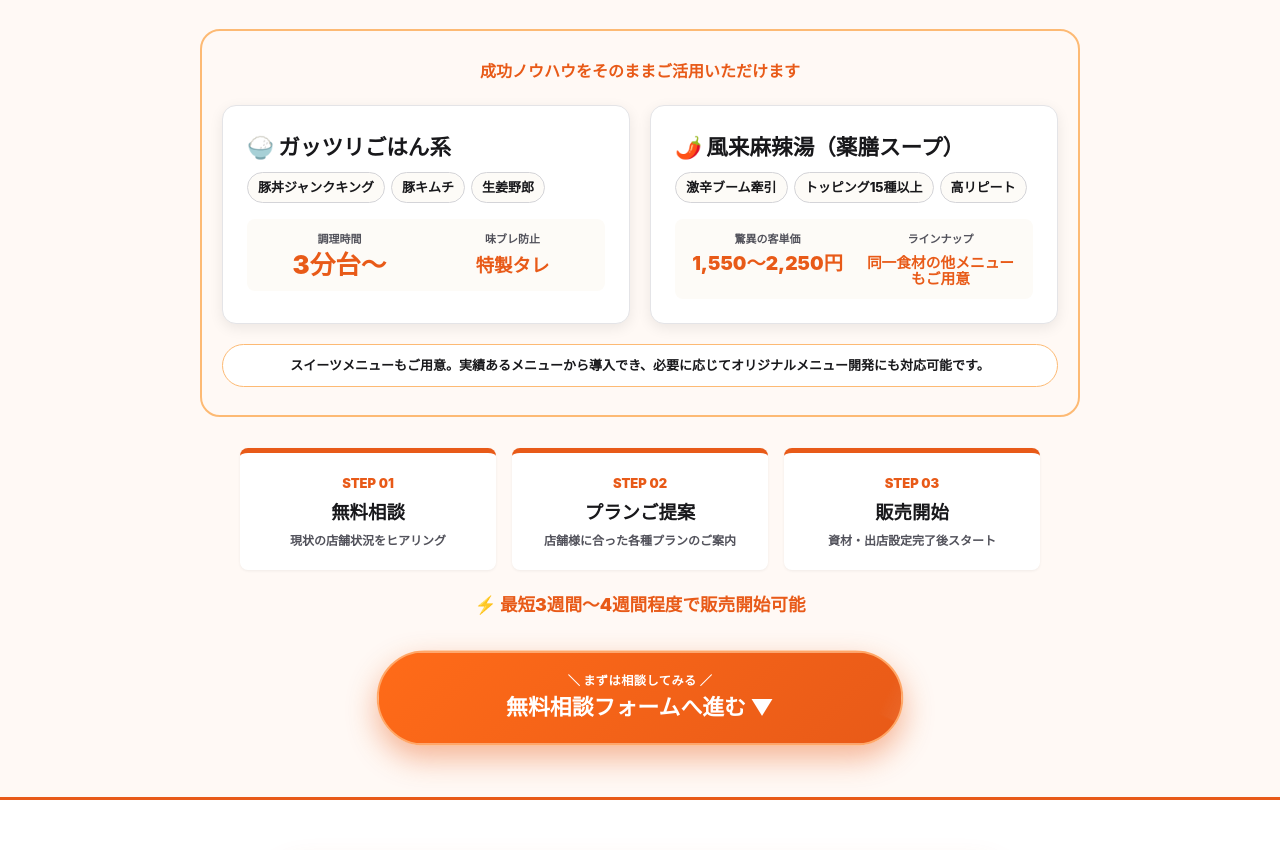
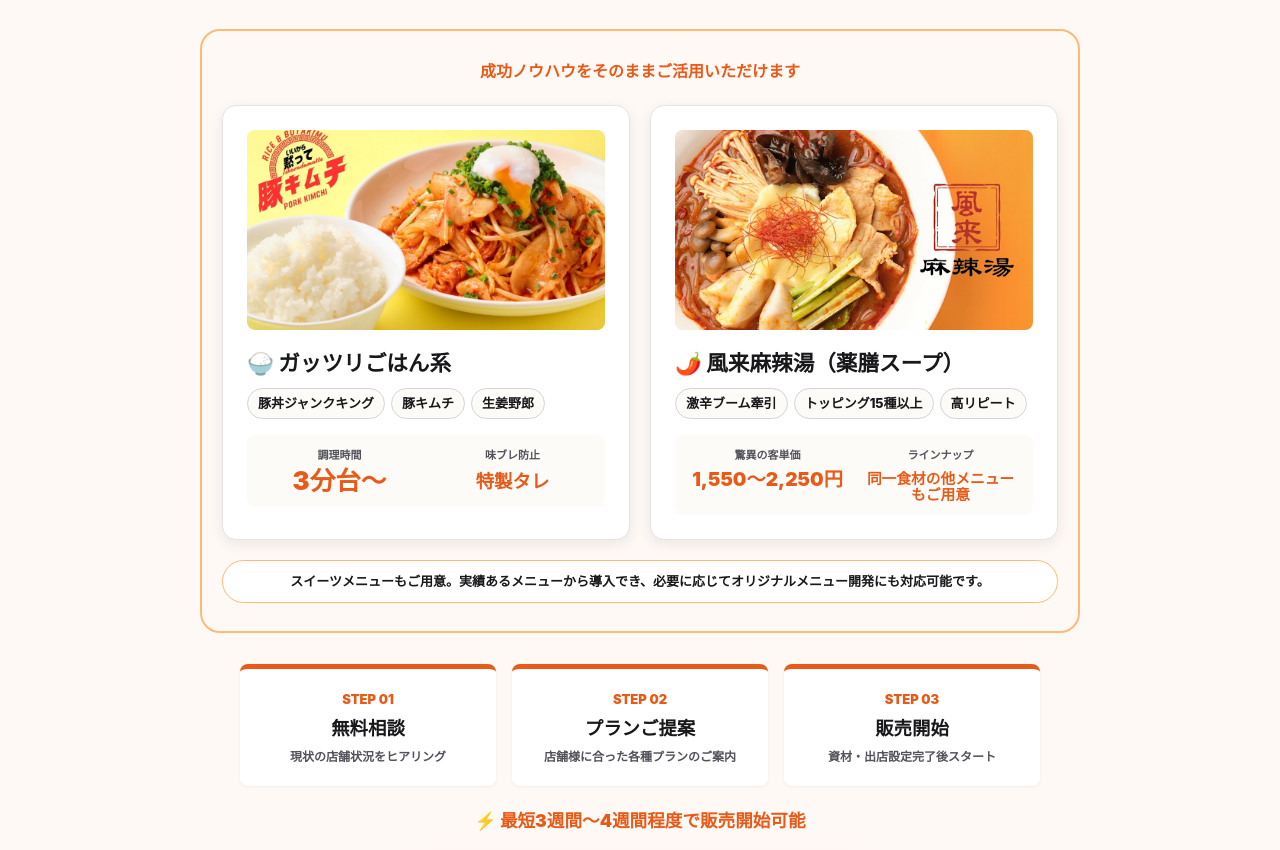
Before and after one commit to tkgsunshine/meshi-drive-lp, a website: page index.html in a window 1280 px wide. Shown: the part 2598-3448 px from the top of the page. Drawn offline with Linux system fonts and the light colour scheme.

Commit message:
Add product menu images to PROVEN BRAND cards

```diff
--- a/css/style.css
+++ b/css/style.css
@@ -783,6 +783,28 @@ button, input, select, textarea {
   padding: 24px;
   box-shadow: var(--shadow-md);
   border: 1px solid var(--border-subtle);
+  overflow: hidden;
+}
+
+.brand-img-wrapper {
+  width: 100%;
+  height: 200px;
+  border-radius: var(--radius-sm);
+  overflow: hidden;
+  margin-bottom: 16px;
+  background-color: var(--bg-subtle);
+}
+
+.brand-img {
+  width: 100%;
+  height: 100%;
+  object-fit: cover;
+  display: block;
+  transition: transform 0.3s ease;
+}
+
+.brand-mini-card:hover .brand-img {
+  transform: scale(1.04);
 }
 
 .brand-mini-card h3 {
--- a/index.html
+++ b/index.html
@@ -190,6 +190,9 @@
         <div class="brand-showcase-grid">
           <!-- ブランド 1: ガッツリ系 -->
           <div class="brand-mini-card">
+            <div class="brand-img-wrapper">
+              <img src="./images/brand-butakimchi.png" alt="ガッツリごはん系 豚キムチ" class="brand-img" loading="lazy">
+            </div>
             <h3>🍚 ガッツリごはん系</h3>
             <div class="brand-menu-tags">
               <span>豚丼ジャンクキング</span>
@@ -210,6 +213,9 @@
 
           <!-- ブランド 2: 本格薬膳麻辣湯 -->
           <div class="brand-mini-card">
+            <div class="brand-img-wrapper">
+              <img src="./images/brand-maratan.png" alt="風来麻辣湯（薬膳スープ）" class="brand-img" loading="lazy">
+            </div>
             <h3>🌶️ 風来麻辣湯（薬膳スープ）</h3>
             <div class="brand-menu-tags">
               <span>激辛ブーム牽引</span>
```
Also changed, not shown: scripts/build.js (+8 -1 lines), dist/css/style.css, dist/images/brand-butakimchi.png (added), dist/images/brand-maratan.png (added), dist/index.html, images/brand-butakimchi.png (added), images/brand-maratan.png (added).
